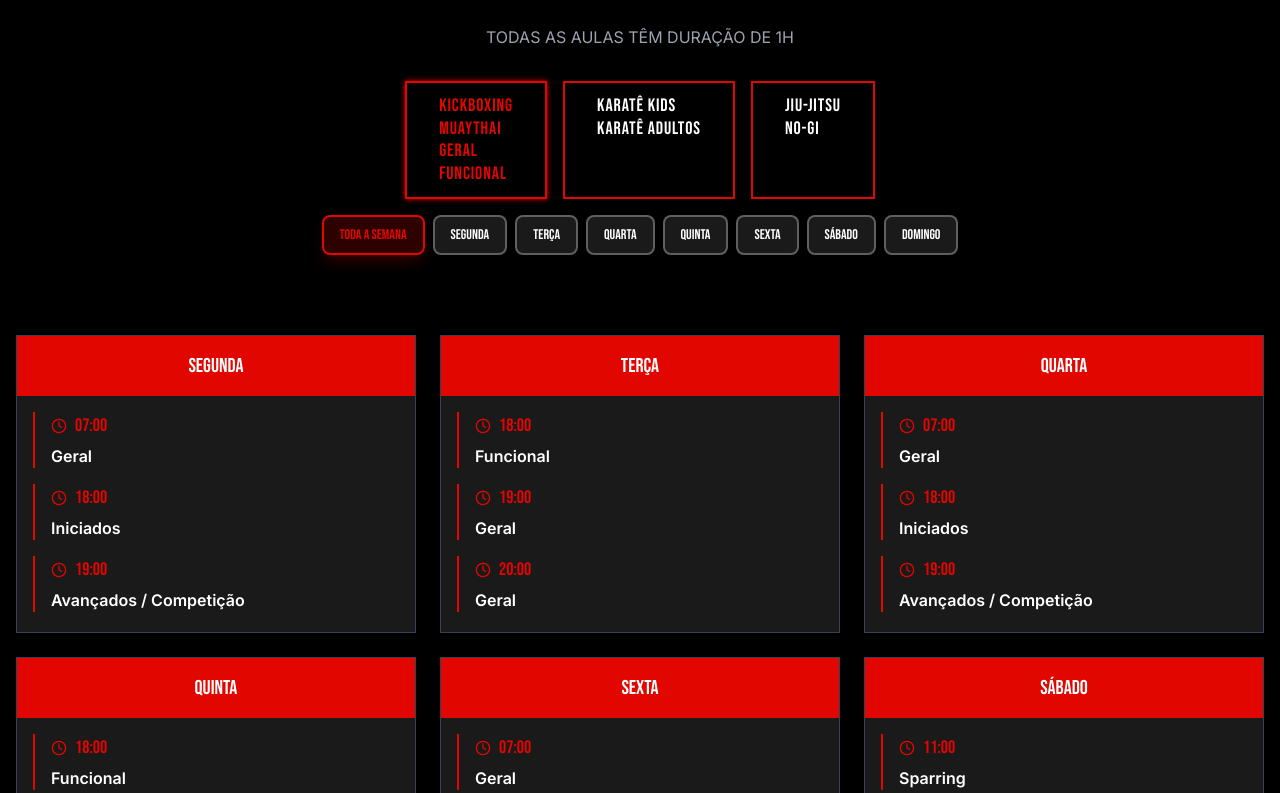
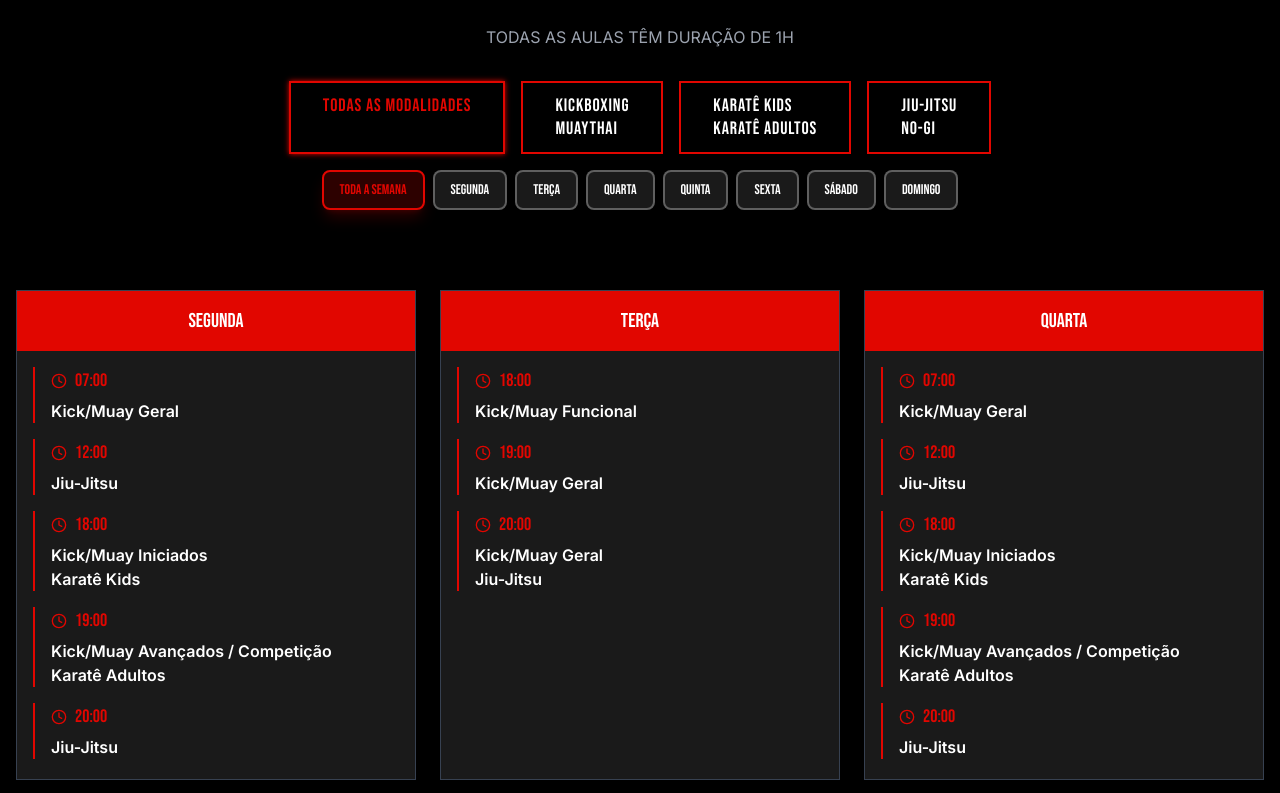
Before and after one commit to Kingarooo/nfktrainingcenter, a React (Vite) app: page /horarios#Todos in a window 1280 px wide. Before the commit this address led to /horarios#Kickboxing. Shown: the part 387-1180 px from the top of the page. Built offline with nearby package versions, Linux system fonts and the light colour scheme.

Commit message:
better schedule

```diff
--- a/src/components/Sports.jsx
+++ b/src/components/Sports.jsx
@@ -45,7 +45,6 @@ const sports = [
     submodalities: [
       'Karaté Adultos',
       'Karaté Kids',
-      'Karaté Mini Kids'
     ]
   }
 ];
--- a/src/constants/schedules.js
+++ b/src/constants/schedules.js
@@ -11,7 +11,6 @@ export const kickboxingCoach = {
 export const karateCoach = {
   "Karaté Adultos": "Pedro Paiva",
   "Karaté Kids": "Pedro Paiva",
-  "Karaté Mini Kids": "Pedro Paiva"
 };
 
 export const jiujitsuCoach = {
@@ -86,10 +85,8 @@ export const kickboxingSchedule = {
 
 export const karateSchedule = {
   Segunda: [{ time: "18:00", class: "Karaté Kids" }, { time: "19:00", class: "Karaté Adultos" }],
-  Quarta: [{ time: "18:00", class: "Karaté Mini Kids" }, { time: "19:00", class: "Karaté Adultos" }],
+  Quarta: [{ time: "18:00", class: "Karaté Kids" }, { time: "19:00", class: "Karaté Adultos" }],
   Sábado: [
-    { time: "09:00", class: "Karaté Adultos" },
-    { time: "10:00", class: "Karaté Mini Kids" },
     { time: "11:00", class: "Karaté Kids" },
     { time: "12:00", class: "Karaté Adultos" }
   ],
--- a/src/pages/Schedules/SchedulesPage.jsx
+++ b/src/pages/Schedules/SchedulesPage.jsx
@@ -8,33 +8,33 @@ const commonSunday = [
 // Kickboxing & Muaythai schedule, organized by training level (includes Geral/Funcional conditioning classes)
 const kickboxingMuaythaiSchedule = {
   Segunda: [
-    { time: "07:00", class: "Geral" },
-    { time: "18:00", class: "Iniciados" },
-    { time: "19:00", class: "Avançados / Competição" }
+    { time: "07:00", class: "Kick/Muay Geral" },
+    { time: "18:00", class: "Kick/Muay Iniciados" },
+    { time: "19:00", class: "Kick/Muay Avançados / Competição" }
   ],
   Terça: [
-    { time: "18:00", class: "Funcional" },
-    { time: "19:00", class: "Geral" },
-    { time: "20:00", class: "Geral" }
+    { time: "18:00", class: "Kick/Muay Funcional" },
+    { time: "19:00", class: "Kick/Muay Geral" },
+    { time: "20:00", class: "Kick/Muay Geral" }
   ],
   Quarta: [
-    { time: "07:00", class: "Geral" },
-    { time: "18:00", class: "Iniciados" },
-    { time: "19:00", class: "Avançados / Competição" }
+    { time: "07:00", class: "Kick/Muay Geral" },
+    { time: "18:00", class: "Kick/Muay Iniciados" },
+    { time: "19:00", class: "Kick/Muay Avançados / Competição" }
   ],
   Quinta: [
-    { time: "18:00", class: "Funcional" },
-    { time: "19:00", class: "Geral" },
-    { time: "20:00", class: "Geral" }
+    { time: "18:00", class: "Kick/Muay Funcional" },
+    { time: "19:00", class: "Kick/Muay Geral" },
+    { time: "20:00", class: "Kick/Muay Geral" }
   ],
   Sexta: [
-    { time: "07:00", class: "Geral" },
-    { time: "18:00", class: "Treino de Saco" },
-    { time: "19:00", class: "Geral" },
-    { time: "20:00", class: "Geral" }
+    { time: "07:00", class: "Kick/Muay Geral" },
+    { time: "18:00", class: "Kick/Muay Treino de Saco" },
+    { time: "19:00", class: "Kick/Muay Geral" },
+    { time: "20:00", class: "Kick/Muay Geral" }
   ],
   Sábado: [
-    { time: "11:00", class: "Sparring" }
+    { time: "11:00", class: "Kick/Muay Sparring" }
   ],
   Domingo: commonSunday
 };
@@ -85,10 +85,43 @@ const karateSchedule = {
   Domingo: commonSunday
 };
 
+// Merge multiple schedules into one, sorted by time within each day, joining classes that share a time slot
+const combineSchedules = (...schedules) => {
+  const timeToMinutes = (time) => {
+    const [h, m] = time.split(':').map(Number);
+    return h * 60 + (m || 0);
+  };
+  const days = ["Segunda", "Terça", "Quarta", "Quinta", "Sexta", "Sábado"];
+  const combined = {};
+  days.forEach((day) => {
+    const sorted = schedules
+      .flatMap((schedule) => schedule[day] || [])
+      .sort((a, b) => timeToMinutes(a.time) - timeToMinutes(b.time));
+
+    const grouped = [];
+    sorted.forEach((entry) => {
+      const last = grouped[grouped.length - 1];
+      if (last && last.time === entry.time) {
+        last.class += `\n${entry.class}`;
+      } else {
+        grouped.push({ ...entry });
+      }
+    });
+    combined[day] = grouped;
+  });
+  combined.Domingo = commonSunday;
+  return combined;
+};
+
 const scheduleOptions = [
   {
+    key: "Todos",
+    labels: ["Todas as Modalidades"],
+    schedule: combineSchedules(kickboxingMuaythaiSchedule, bjjSchedule, karateSchedule),
+  },
+  {
     key: "Kickboxing",
-    labels: ["Kickboxing", "Muaythai", "Geral", "Funcional"],
+    labels: ["Kickboxing", "Muaythai"],
     schedule: kickboxingMuaythaiSchedule,
   },
   {
@@ -104,7 +137,7 @@ const scheduleOptions = [
 ];
 
 const Schedules = () => {
-  const [selected, setSelected] = useState("Kickboxing");
+  const [selected, setSelected] = useState("Todos");
   const [selectedDay, setSelectedDay] = useState("Toda a Semana");
   const selectedSchedule = scheduleOptions.find(opt => opt.key === selected)?.schedule;
 
--- a/src/pages/Schedules/Timetable.jsx
+++ b/src/pages/Schedules/Timetable.jsx
@@ -34,7 +34,9 @@ const Timetable = ({ schedule, isSingleDay, selectedSport, selectedDay }) => {
                         </span>
                       </div>
                       <h4 className="text-white font-semibold mb-1">
-                        {classInfo.class}
+                        {classInfo.class.split('\n').map((line, lineIndex) => (
+                          <span key={lineIndex} className="block">{line}</span>
+                        ))}
                       </h4>
                     </div>
                   ))
--- a/src/pages/Sports/Sports.jsx
+++ b/src/pages/Sports/Sports.jsx
@@ -15,12 +15,10 @@ const sports = [
     image: KickboxingThumbnail,
     description: 'Combinação perfeita de punhos e pernas com a arte das oito armas.',
     submodalities: [
-      'Geral',
-      'Funcional',
-      'Kickboxing - Iniciados',
-      'Kickboxing - Avançados',
-      'Muay Thai - Iniciados',
-      'Muay Thai - Avançados'
+      'Kick/Muay Geral',
+      'Kick/Muay Funcional',
+      'Kick/Muay Iniciados',
+      'Kick/Muay Avançados'
     ]
   },
   {
@@ -39,7 +37,6 @@ const sports = [
     submodalities: [
       'Karaté Adultos',
       'Karaté Kids',
-      'Karaté Mini Kids'
     ]
   }
 ];
```
